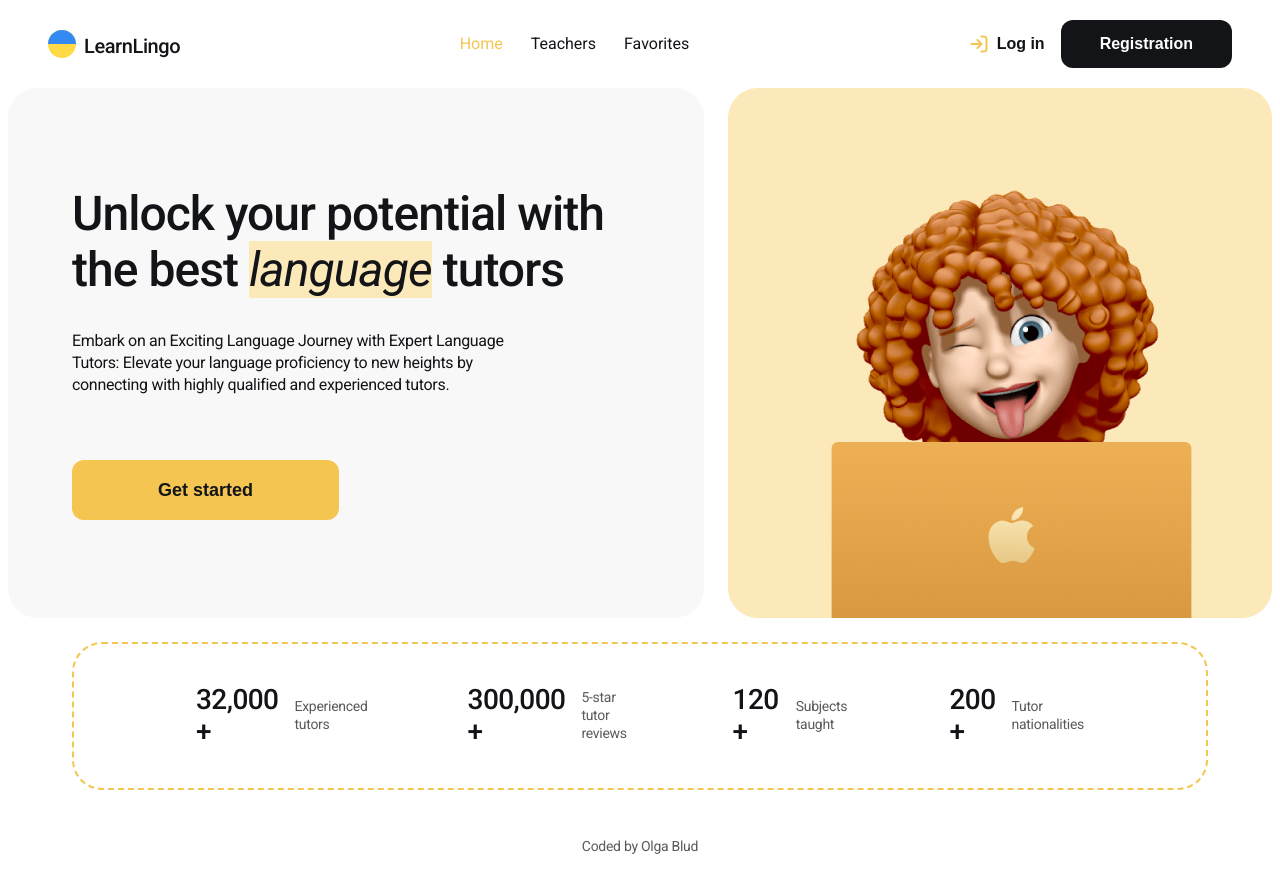
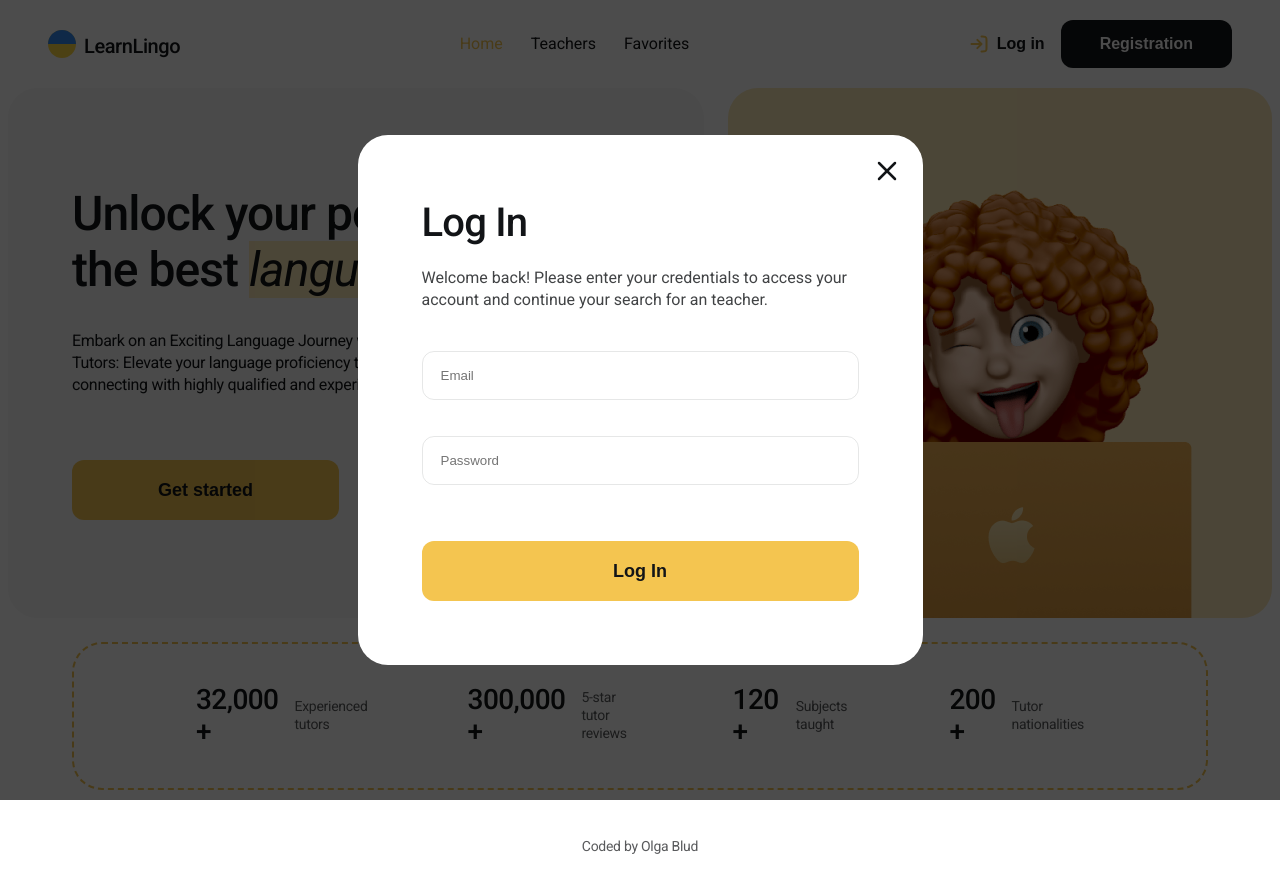
Before and after one commit to OlgaBlud/find-teacher-app, a React (Vite) app: page / in a window 1280 px wide. Both pictures are taken after a click on the button "Log in". Built offline with nearby package versions, Linux system fonts and the light colour scheme.

Commit message:
add logIn&Register  modals

```diff
--- a/package.json
+++ b/package.json
@@ -10,12 +10,16 @@
     "preview": "vite preview"
   },
   "dependencies": {
+    "@hookform/resolvers": "^3.10.0",
     "clsx": "^2.1.1",
+    "firebase": "^11.2.0",
     "react": "^18.3.1",
     "react-dom": "^18.3.1",
+    "react-hook-form": "^7.54.2",
     "react-icons": "^5.4.0",
     "react-loader-spinner": "^6.1.6",
-    "react-router": "^7.1.3"
+    "react-router": "^7.1.3",
+    "yup": "^1.6.1"
   },
   "devDependencies": {
     "@eslint/js": "^9.17.0",
--- a/src/components/AuthBar/AuthBar.jsx
+++ b/src/components/AuthBar/AuthBar.jsx
@@ -1,11 +1,25 @@
 import clsx from "clsx";
 import css from "./AuthBar.module.css";
+import ModalWindow from "../ModalWindow/ModalWindow";
+import { useState } from "react";
 
 function AuthBar() {
+  const [modalIsOpen, setModalIsOpen] = useState(false);
+  const [modalType, setModalType] = useState(null);
+  const openModal = (name) => {
+    setModalIsOpen(true);
+    setModalType(name);
+  };
+  const closeModal = () => setModalIsOpen(false);
   return (
+    <>
       <ul className={css.authBtnsList}>
         <li>
-        <button type="button" className={clsx(css.logInBtn, css.btn)}>
+          <button
+            type="button"
+            className={clsx(css.logInBtn, css.btn)}
+            onClick={() => openModal("login")}
+          >
             <svg className={css.icon} width={20} height={20}>
               <use href="/sprite.svg#log-in"></use>
             </svg>
@@ -13,11 +27,17 @@ function AuthBar() {
           </button>
         </li>
         <li>
-        <button type="button" className={clsx(css.registerBtn, css.btn)}>
+          <button
+            type="button"
+            className={clsx(css.registerBtn, css.btn)}
+            onClick={() => openModal("register")}
+          >
             Registration
           </button>
         </li>
       </ul>
+      <ModalWindow isOpen={modalIsOpen} onClose={closeModal} name={modalType} />
+    </>
   );
 }
 
--- /dev/null
+++ b/src/components/LogInForm/LogInForm.jsx
@@ -0,0 +1,54 @@
+import { useForm } from "react-hook-form";
+import css from "./LogInForm.module.css";
+import * as yup from "yup";
+import { yupResolver } from "@hookform/resolvers/yup";
+
+function LogInForm() {
+  const validationSchema = yup.object({
+    email: yup.string().email().required(),
+    password: yup.string().min(8).required(),
+  });
+
+  const {
+    register,
+    handleSubmit,
+    formState: { errors },
+  } = useForm({
+    defaultValues: {
+      email: "",
+      password: "",
+    },
+    resolver: yupResolver(validationSchema),
+  });
+  const onSubmit = (data) => console.log(data);
+  return (
+    <>
+      <h2 className={css.formTitle}>Log In</h2>
+      <p className={css.formText}>
+        Welcome back! Please enter your credentials to access your account and
+        continue your search for an teacher.
+      </p>
+      <form className={css.form} onSubmit={handleSubmit(onSubmit)}>
+        <input
+          className={css.input}
+          {...register("email")}
+          type="text"
+          placeholder="Email"
+        />
+        <p className={css.errorMsg}>{errors.email?.message}</p>
+        <input
+          className={css.input}
+          {...register("password")}
+          type="password"
+          placeholder="Password"
+        />
+        <p className={css.errorMsg}>{errors.password?.message}</p>
+        <button className={css.formBtn} type="submit">
+          Log In
+        </button>
+      </form>
+    </>
+  );
+}
+
+export default LogInForm;
--- /dev/null
+++ b/src/components/LogInForm/LogInForm.module.css
@@ -0,0 +1,49 @@
+.formTitle {
+  margin-bottom: 20px;
+  font-weight: 500;
+  font-size: 40px;
+  line-height: 1.2;
+  letter-spacing: -0.02em;
+  color: var(--black);
+}
+.formText {
+  margin-bottom: 40px;
+  line-height: 1.375;
+  color: rgba(18, 20, 23, 0.8);
+}
+.form {
+  display: flex;
+  flex-direction: column;
+  gap: 18px;
+}
+.input {
+  border: 1px solid rgba(18, 20, 23, 0.1);
+  border-radius: 12px;
+  padding: 16px 18px;
+  background: transparent;
+  outline: transparent;
+}
+.input:hover,
+.input:focus {
+  border-color: var(--yellow);
+}
+.errorMsg {
+  font-size: 14px;
+  color: rgba(179, 126, 27, 0.8);
+}
+.errorMsg::first-letter {
+  text-transform: capitalize;
+}
+.formBtn {
+  margin-top: 20px;
+  border-radius: 12px;
+  padding: 16px;
+  background-color: var(--yellow);
+  font-weight: 700;
+  font-size: 18px;
+  line-height: 1.55556;
+  color: var(--black);
+}
+.formBtn:hover {
+  background-color: var(--yellow-light);
+}
--- /dev/null
+++ b/src/components/ModalWindow/ModalWindow.jsx
@@ -0,0 +1,32 @@
+import LogInForm from "../LogInForm/LogInForm";
+import RegisterForm from "../RegisterForm/RegisterForm";
+import css from "./ModalWindow.module.css";
+
+function ModalWindow({ isOpen, onClose, name }) {
+  const handleOutsideClick = (event) => {
+    if (event.target === event.currentTarget) onClose();
+  };
+  return (
+    isOpen && (
+      <div className={css.modal}>
+        <div className={css.modalWrapper} onClick={handleOutsideClick}>
+          <div className={css.modalContent}>
+            <button
+              className={css.closeBtn}
+              type="button"
+              onClick={() => onClose()}
+            >
+              <svg className={css.icon} width={32} height={32}>
+                <use href="/symbol-defs.svg#icon-close"></use>
+              </svg>
+            </button>
+            {name === "login" && <LogInForm />}
+            {name === "register" && <RegisterForm />}
+          </div>
+        </div>
+      </div>
+    )
+  );
+}
+
+export default ModalWindow;
--- /dev/null
+++ b/src/components/ModalWindow/ModalWindow.module.css
@@ -0,0 +1,38 @@
+.modal {
+  position: fixed;
+  top: 0;
+  left: 0;
+  width: 100%;
+  height: 100%;
+  background-color: rgba(0, 0, 0, 0.7);
+  z-index: 999;
+}
+.modalWrapper {
+  position: absolute;
+  top: 0;
+  left: 0;
+  display: flex;
+  justify-content: center;
+  align-items: center;
+  width: 100%;
+  height: 100%;
+}
+.modalContent {
+  position: relative;
+  padding: 64px;
+  border-radius: 30px;
+  width: 565px;
+  background-color: var(--white);
+}
+
+.closeBtn {
+  position: absolute;
+  top: 20px;
+  right: 20px;
+  stroke: var(--black);
+  background-color: transparent;
+}
+
+.closeBtn:hover {
+  stroke: var(--yellow);
+}
--- /dev/null
+++ b/src/components/RegisterForm/RegisterForm.jsx
@@ -0,0 +1,62 @@
+import { useForm } from "react-hook-form";
+import * as yup from "yup";
+import css from "./RegisterForm.module.css";
+import { yupResolver } from "@hookform/resolvers/yup";
+
+function RegisterForm() {
+  const validationSchema = yup.object({
+    name: yup.string().required(),
+    email: yup.string().email().required(),
+    password: yup.string().min(8).required(),
+  });
+  const {
+    register,
+    handleSubmit,
+    formState: { errors },
+  } = useForm({
+    defaultValues: {
+      name: "",
+      email: "",
+      password: "",
+    },
+    resolver: yupResolver(validationSchema),
+  });
+  const onSubmit = (data) => console.log(data);
+  return (
+    <>
+      <h2 className={css.formTitle}>Registration</h2>
+      <p className={css.formText}>
+        Thank you for your interest in our platform! In order to register, we
+        need some information. Please provide us with the following information
+      </p>
+      <form className={css.form} onSubmit={handleSubmit(onSubmit)}>
+        <input
+          className={css.input}
+          type="text"
+          placeholder="Name"
+          {...register("name")}
+        />
+        <p className={css.errorMsg}>{errors.name?.message}</p>
+        <input
+          className={css.input}
+          type="text"
+          placeholder="Email"
+          {...register("email")}
+        />
+        <p className={css.errorMsg}>{errors.email?.message}</p>
+        <input
+          className={css.input}
+          type="password"
+          placeholder="Password"
+          {...register("password")}
+        />
+        <p className={css.errorMsg}>{errors.password?.message}</p>
+        <button className={css.formBtn} type="submit">
+          Sign Up
+        </button>
+      </form>
+    </>
+  );
+}
+
+export default RegisterForm;
--- /dev/null
+++ b/src/components/RegisterForm/RegisterForm.module.css
@@ -0,0 +1,49 @@
+.formTitle {
+  margin-bottom: 20px;
+  font-weight: 500;
+  font-size: 40px;
+  line-height: 1.2;
+  letter-spacing: -0.02em;
+  color: var(--black);
+}
+.formText {
+  margin-bottom: 40px;
+  line-height: 1.375;
+  color: rgba(18, 20, 23, 0.8);
+}
+.form {
+  display: flex;
+  flex-direction: column;
+  gap: 18px;
+}
+.input {
+  border: 1px solid rgba(18, 20, 23, 0.1);
+  border-radius: 12px;
+  padding: 16px 18px;
+  background: transparent;
+  outline: transparent;
+}
+.input:hover,
+.input:focus {
+  border-color: var(--yellow);
+}
+.errorMsg {
+  font-size: 14px;
+  color: rgba(179, 126, 27, 0.8);
+}
+.errorMsg::first-letter {
+  text-transform: capitalize;
+}
+.formBtn {
+  margin-top: 20px;
+  border-radius: 12px;
+  padding: 16px;
+  background-color: var(--yellow);
+  font-weight: 700;
+  font-size: 18px;
+  line-height: 1.55556;
+  color: var(--black);
+}
+.formBtn:hover {
+  background-color: var(--yellow-light);
+}
```
Also changed, not shown: public/symbol-defs.svg (added), 1 other file (tests, documents, lock files or other folders). Lines whose indentation alone changed are shown as unchanged.
